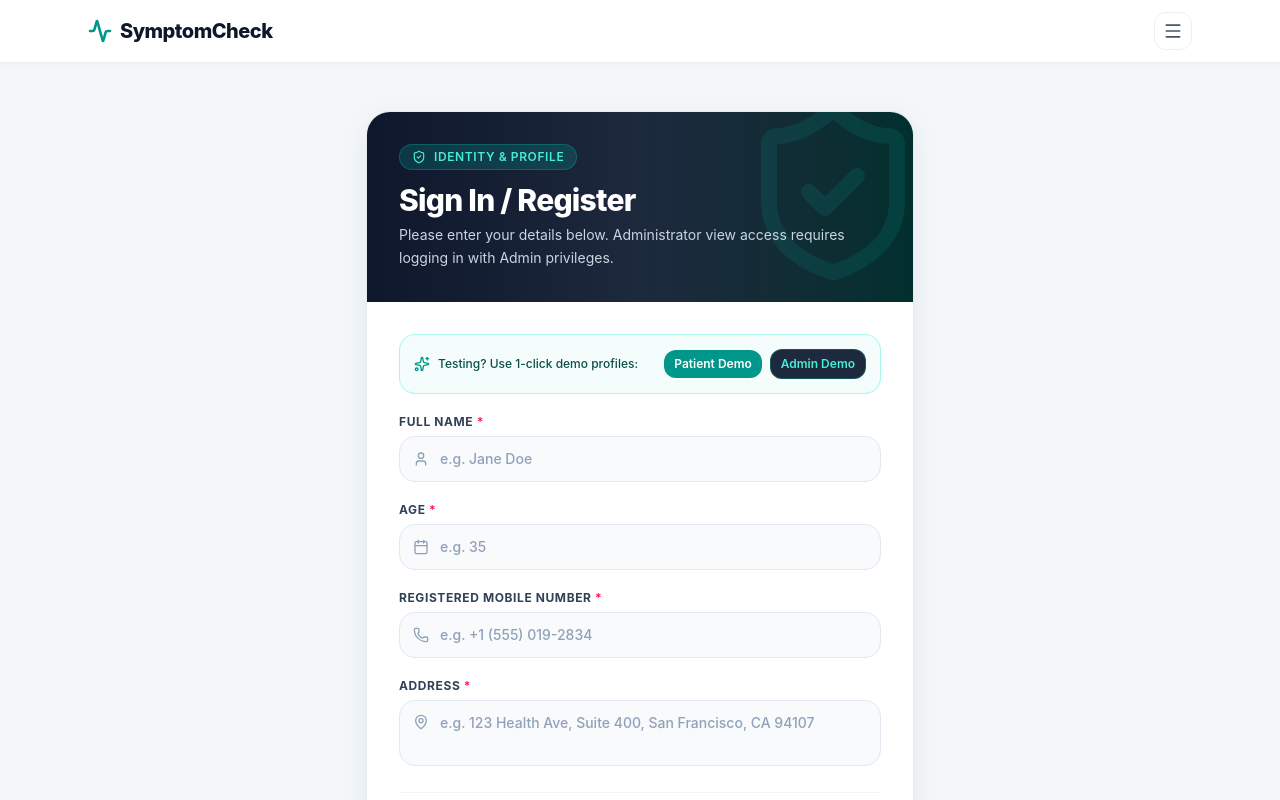
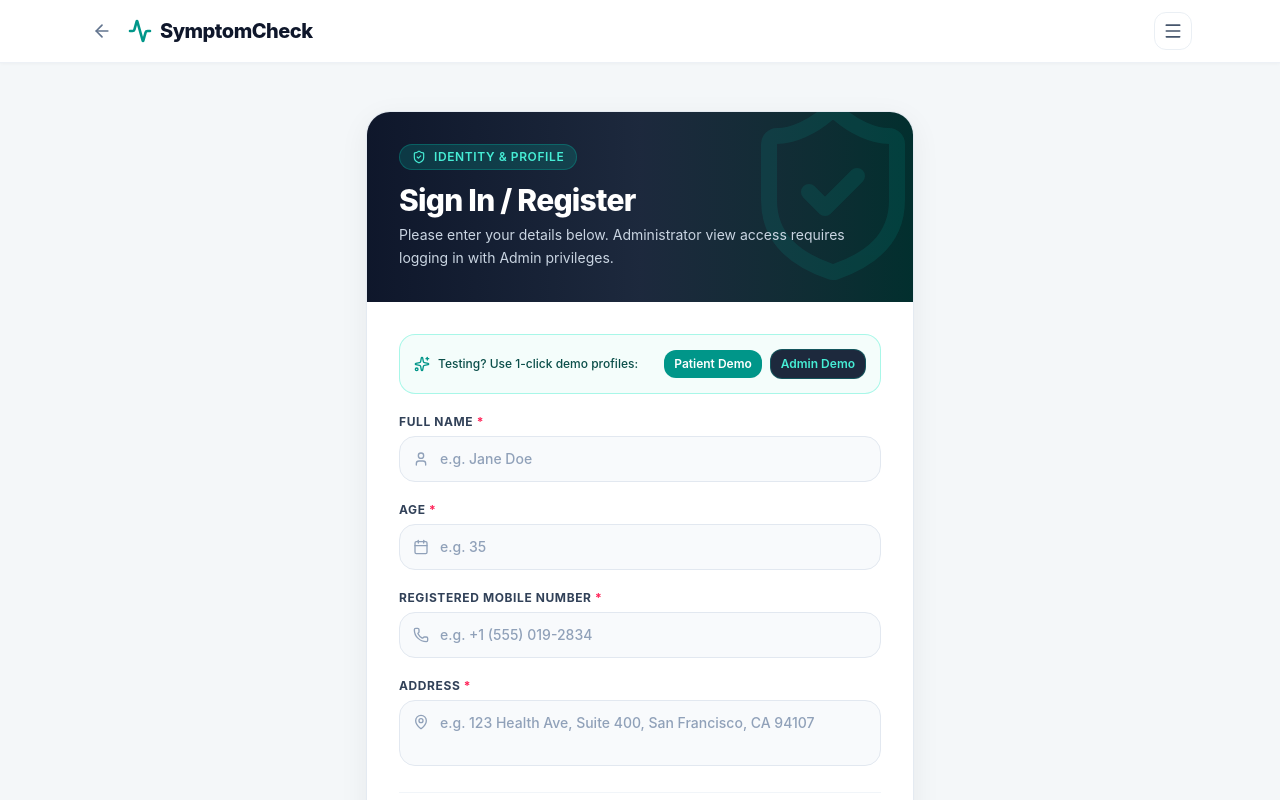
Before and after one commit to JayRemiscal/symptomcheckCOPY, a React (Vite) app: page / in a window 1280 px wide. Both pictures are taken after a click on the button "Start Symptom Assessment". Shown: the top 800 px of the page. Built offline with nearby package versions, Linux system fonts and the light colour scheme.

Commit message:
feat: add back button to TopBar with contextual navigation

```diff
--- a/src/App.tsx
+++ b/src/App.tsx
@@ -127,6 +127,19 @@ export default function App() {
         onOpenAdmin={() => setShowAdminModal(true)}
         onOpenLogin={() => setCurrentView('login')}
         onLogout={handleLogout}
+        onBack={() => {
+          // Contextual back navigation per view
+          const backMap: Record<typeof currentView, typeof currentView> = {
+            results: 'assessment',
+            assessment: 'home',
+            login: 'home',
+            history: 'home',
+            home: 'home',
+          };
+          const dest = backMap[currentView];
+          setCurrentView(dest);
+          window.scrollTo({ top: 0, behavior: 'smooth' });
+        }}
       />
 
       {/* Main Views */}
--- a/src/components/TopBar.tsx
+++ b/src/components/TopBar.tsx
@@ -1,6 +1,7 @@
 import React, { useEffect, useRef, useState } from 'react';
 import {
   Activity,
+  ArrowLeft,
   Check,
   ChevronDown,
   ClipboardList,
@@ -24,6 +25,7 @@ interface TopBarProps {
   onOpenAdmin: () => void;
   onOpenLogin: () => void;
   onLogout: () => void;
+  onBack: () => void;
 }
 
 export const TopBar: React.FC<TopBarProps> = ({
@@ -35,6 +37,7 @@ export const TopBar: React.FC<TopBarProps> = ({
   onOpenAdmin,
   onOpenLogin,
   onLogout,
+  onBack,
 }) => {
   const [menuOpen, setMenuOpen] = useState(false);
   const [langExpanded, setLangExpanded] = useState(false);
@@ -70,6 +73,20 @@ export const TopBar: React.FC<TopBarProps> = ({
     <header className="sticky top-0 z-40 bg-white/95 backdrop-blur-md border-b border-slate-200/60 shadow-[0_1px_3px_rgba(15,23,42,0.03)]">
       <div className="max-w-6xl mx-auto px-3 sm:px-6 py-2.5 sm:py-3 flex items-center justify-between gap-3">
 
+        {/* Left side: back button + brand */}
+        <div className="flex items-center gap-2 min-w-0">
+          {/* Back button — shown on all non-home views */}
+          {currentView !== 'home' && (
+            <button
+              id="back-btn"
+              onClick={onBack}
+              aria-label="Go back"
+              className="p-2 rounded-xl text-slate-500 hover:text-teal-700 hover:bg-teal-50 transition-colors cursor-pointer shrink-0 -ml-1"
+            >
+              <ArrowLeft className="w-5 h-5" />
+            </button>
+          )}
+
           {/* Brand */}
           <div
             id="app-brand"
@@ -85,6 +102,7 @@ export const TopBar: React.FC<TopBarProps> = ({
             <span className="font-extrabold text-base sm:text-xl tracking-tight text-slate-900">
               SymptomCheck
             </span>
+          </div>
         </div>
 
         {/* Hamburger button */}
```
Lines whose indentation alone changed are shown as unchanged.
